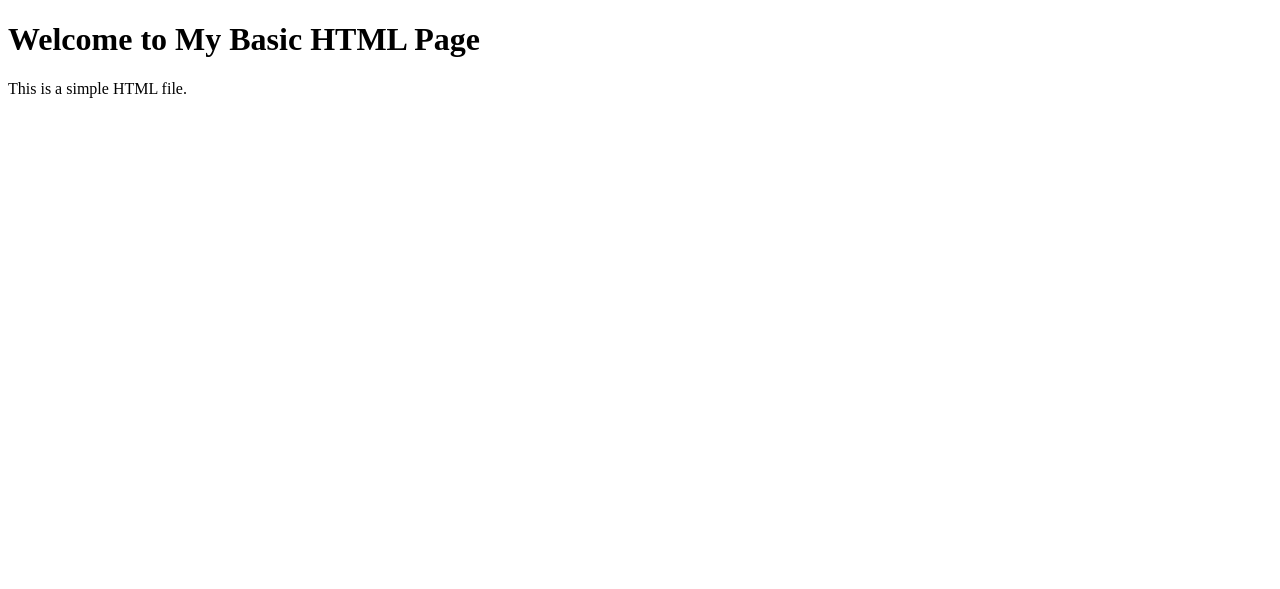
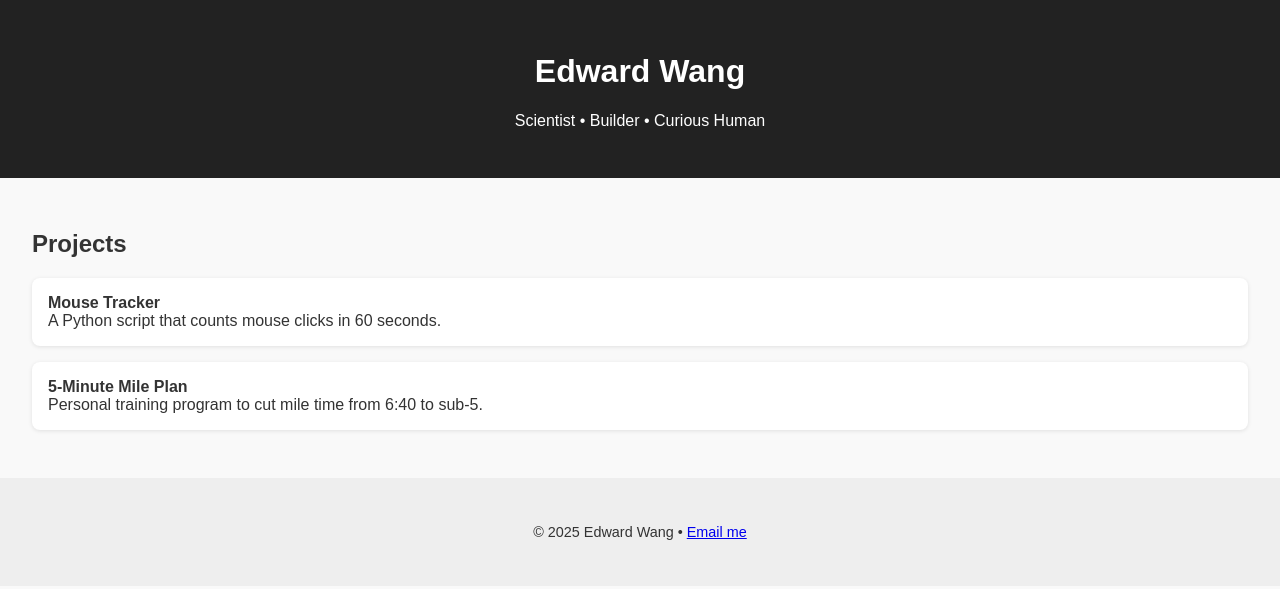
Before and after one commit to EdwardWang01/My-Website, a plain HTML site: page index.html in a window 1280 px wide. Drawn offline with Linux system fonts and the light colour scheme.

Commit message:
Add files via upload

```diff
--- a/index.html
+++ b/index.html
@@ -1,11 +1,33 @@
 <!DOCTYPE html>
 <html lang="en">
 <head>
-    <meta charset="UTF-8">
-    <title>Basic HTML Page</title>
+  <meta charset="UTF-8" />
+  <meta name="viewport" content="width=device-width, initial-scale=1.0" />
+  <title>Edward Wang</title>
+  <link rel="stylesheet" href="style.css" />
 </head>
 <body>
-    <h1>Welcome to My Basic HTML Page</h1>
-    <p>This is a simple HTML file.</p>
+  <header>
+    <h1>Edward Wang</h1>
+    <p>Scientist • Builder • Curious Human</p>
+  </header>
+
+  <section class="projects">
+    <h2>Projects</h2>
+    <ul>
+      <li>
+        <strong>Mouse Tracker</strong><br />
+        A Python script that counts mouse clicks in 60 seconds.
+      </li>
+      <li>
+        <strong>5-Minute Mile Plan</strong><br />
+        Personal training program to cut mile time from 6:40 to sub-5.
+      </li>
+    </ul>
+  </section>
+
+  <footer>
+    <p>© 2025 Edward Wang • <a href="mailto:your.email@example.com">Email me</a></p>
+  </footer>
 </body>
 </html>
--- /dev/null
+++ b/style.css
@@ -0,0 +1,38 @@
+body {
+  font-family: Arial, sans-serif;
+  margin: 0;
+  padding: 0;
+  background-color: #f9f9f9;
+  color: #333;
+}
+
+header {
+  background-color: #222;
+  color: white;
+  padding: 2rem;
+  text-align: center;
+}
+
+.projects {
+  padding: 2rem;
+}
+
+.projects ul {
+  list-style: none;
+  padding-left: 0;
+}
+
+.projects li {
+  background-color: white;
+  margin-bottom: 1rem;
+  padding: 1rem;
+  border-radius: 8px;
+  box-shadow: 0 1px 4px rgba(0,0,0,0.1);
+}
+
+footer {
+  text-align: center;
+  padding: 2rem;
+  font-size: 0.9rem;
+  background-color: #eee;
+}
```
